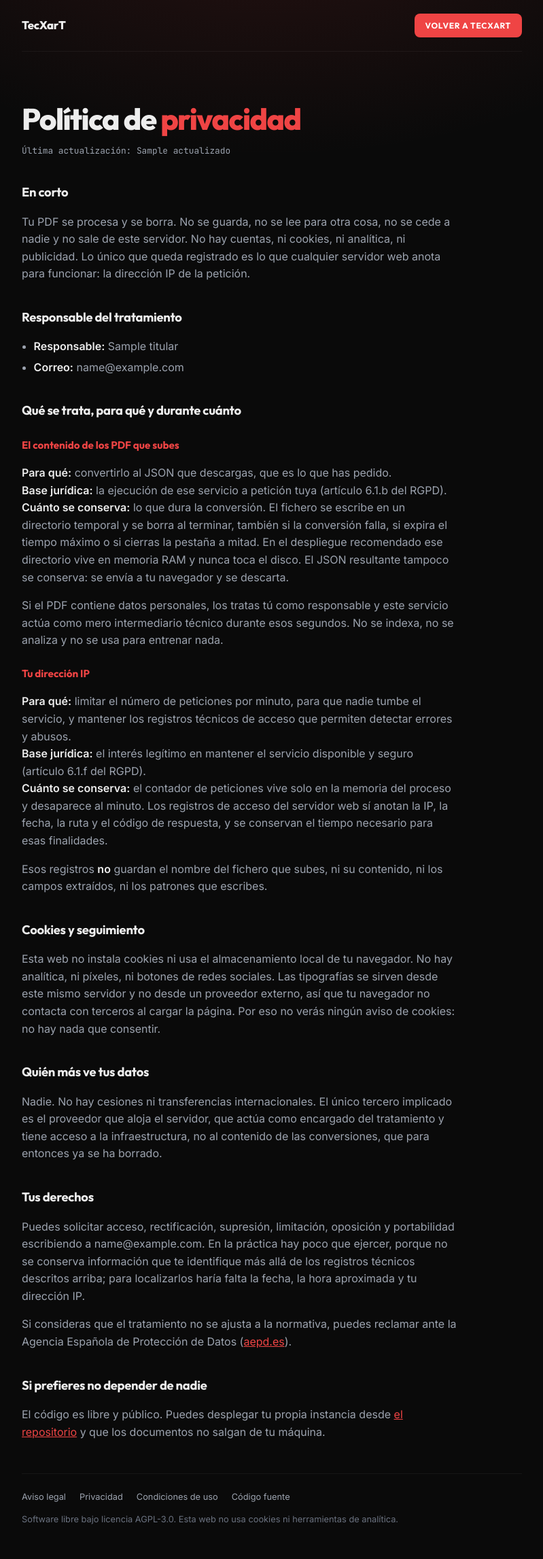
After one commit to tecxion/pdf-a-json, a Python web app: template pdf2json/templates/legal_privacidad.html in a window 1280 px wide. The commit adds this page. Shown: the whole page at 68% size, without its empty margins (240-1039 px from the left). Run offline with Jinja, Linux system fonts and the light colour scheme; the template is opened without the code that fills it: most values are stand-ins (such as "Sample title", 1, 10 or a date in 2020).

Commit message:
feat: barra superior, pie con legales y tres páginas de condiciones
Cabecera con la marca y vuelta a tecxart.es, y pie con aviso legal, privacidad,
condiciones de uso y el repositorio. Las cinco páginas comparten base.html en
vez de repetir cada una su propio head y body.

Las legales identifican al titular como TecXarT con tecxart@gmail.com, por
decisión del titular; ambos valores se pueden cambiar por entorno para quien
aloje su propia instancia. Sin NIF ni domicilio: el artículo 10 de la LSSI los
pide para un prestador establecido en España, queda advertido.

Las condiciones leen los límites reales de la configuración, así que no pueden
contradecir al servicio.

El test del pool esperaba a que los procesos murieran con un solo join, y el
hilo de gestión del executor compite por recogerlos: fallaba una de cada tres
ejecuciones. Ahora sondea hasta un límite.

Co-Authored-By: Claude Opus 5 <noreply@anthropic.com>

```diff
--- a/pdf2json/static/app.css
+++ b/pdf2json/static/app.css
@@ -44,7 +44,7 @@
 
 body {
   margin: 0;
-  padding: 4rem 1.5rem 5rem;
+  padding: 0 1.5rem 3rem;
   font-family: var(--font-sans);
   font-size: 1rem;
   line-height: 1.6;
@@ -63,7 +63,134 @@ body {
 main {
   max-width: 46rem;
   margin: 0 auto;
+  padding-top: 3.5rem;
 }
+
+/* --- barra superior ------------------------------------------------------ */
+
+.barra {
+  display: flex;
+  align-items: center;
+  justify-content: space-between;
+  gap: 1rem;
+  max-width: 46rem;
+  margin: 0 auto;
+  padding: 1.25rem 0;
+  border-bottom: 1px solid var(--border);
+}
+
+.marca {
+  color: var(--foreground);
+  font-family: var(--font-display);
+  font-size: 1.05rem;
+  font-weight: 800;
+  letter-spacing: -0.02em;
+  text-decoration: none;
+}
+
+.volver {
+  padding: 0.5rem 1rem;
+  border-radius: 8px;
+  background: var(--accent);
+  color: #fff;
+  font-family: var(--font-display);
+  font-size: 0.75rem;
+  font-weight: 700;
+  letter-spacing: 0.06em;
+  text-transform: uppercase;
+  text-decoration: none;
+  white-space: nowrap;
+  transition: var(--transition);
+}
+
+.volver:hover {
+  background: var(--accent-hover);
+}
+
+/* --- pie ----------------------------------------------------------------- */
+
+.pie {
+  max-width: 46rem;
+  margin: 3rem auto 0;
+  padding-top: 1.5rem;
+  border-top: 1px solid var(--border);
+  color: var(--text-dark);
+  font-size: 0.8rem;
+}
+
+.pie-enlaces {
+  display: flex;
+  flex-wrap: wrap;
+  gap: 0.5rem 1.25rem;
+  margin-bottom: 0.75rem;
+}
+
+.pie-enlaces a {
+  color: var(--text-muted);
+  text-decoration: none;
+  transition: var(--transition);
+}
+
+.pie-enlaces a:hover {
+  color: var(--accent);
+}
+
+.pie p {
+  margin: 0;
+  max-width: 42rem;
+}
+
+/* --- páginas legales ------------------------------------------------------ */
+
+.legal {
+  max-width: 40rem;
+}
+
+.legal h1 {
+  font-size: clamp(2rem, 5vw, 2.75rem);
+}
+
+.legal h2 {
+  margin: 2.25rem 0 0.5rem;
+  color: var(--foreground);
+  font-family: var(--font-display);
+  font-size: 1.15rem;
+  font-weight: 700;
+  letter-spacing: -0.015em;
+}
+
+.legal h3 {
+  margin: 1.5rem 0 0.4rem;
+  color: var(--accent);
+  font-family: var(--font-display);
+  font-size: 0.95rem;
+  font-weight: 700;
+}
+
+.legal p,
+.legal li {
+  color: var(--text-muted);
+}
+
+.legal ul {
+  padding-left: 1.1rem;
+}
+
+.legal li {
+  margin-bottom: 0.3rem;
+}
+
+.legal strong {
+  color: var(--foreground);
+  font-weight: 600;
+}
+
+.actualizado {
+  color: var(--text-dark);
+  font-family: var(--font-mono);
+  font-size: 0.8rem;
+}
+
 
 /* --- cabecera ------------------------------------------------------------ */
 
@@ -407,12 +534,18 @@ a {
 
 @media (max-width: 40rem) {
   body {
-    padding: 2.5rem 1rem 3rem;
+    padding: 0 1rem 2rem;
   }
   /* Nombre y tipo en una línea; el patrón, que es lo largo, en la siguiente
      con el botón de quitar al lado. */
   .rule {
     grid-template-columns: 1fr auto;
+  }
+  .barra {
+    padding: 1rem 0;
+  }
+  main {
+    padding-top: 2.5rem;
   }
   form {
     padding: 1.25rem;
--- /dev/null
+++ b/pdf2json/templates/base.html
@@ -0,0 +1,31 @@
+<!doctype html>
+<html lang="es">
+  <head>
+    <meta charset="utf-8" />
+    <meta name="viewport" content="width=device-width, initial-scale=1" />
+    <title>{% block titulo %}pdf2json{% endblock %}</title>
+    <link rel="stylesheet" href="/static/app.css" />
+    {% block scripts %}{% endblock %}
+  </head>
+  <body>
+    <header class="barra">
+      <a class="marca" href="/">TecXarT</a>
+      <a class="volver" href="https://www.tecxart.es">Volver a tecxart</a>
+    </header>
+
+    <main>{% block contenido %}{% endblock %}</main>
+
+    <footer class="pie">
+      <nav class="pie-enlaces" aria-label="Enlaces legales">
+        <a href="/legal/aviso-legal">Aviso legal</a>
+        <a href="/legal/privacidad">Privacidad</a>
+        <a href="/legal/condiciones">Condiciones de uso</a>
+        <a href="https://github.com/tecxion/pdf-a-json">Código fuente</a>
+      </nav>
+      <p>
+        Software libre bajo licencia AGPL-3.0. Esta web no usa cookies ni
+        herramientas de analítica.
+      </p>
+    </footer>
+  </body>
+</html>
--- /dev/null
+++ b/pdf2json/templates/legal_privacidad.html
@@ -0,0 +1,99 @@
+{% extends "base.html" %}
+{% block titulo %}Política de privacidad — pdf2json{% endblock %}
+{% block contenido %}
+<article class="legal">
+  <h1>Política de <em>privacidad</em></h1>
+  <p class="actualizado">Última actualización: {{ actualizado }}</p>
+
+  <h2>En corto</h2>
+  <p>
+    Tu PDF se procesa y se borra. No se guarda, no se lee para otra cosa, no se
+    cede a nadie y no sale de este servidor. No hay cuentas, ni cookies, ni
+    analítica, ni publicidad. Lo único que queda registrado es lo que cualquier
+    servidor web anota para funcionar: la dirección IP de la petición.
+  </p>
+
+  <h2>Responsable del tratamiento</h2>
+  <ul>
+    <li><strong>Responsable:</strong> {{ titular.nombre }}</li>
+    <li><strong>Correo:</strong> {{ titular.email }}</li>
+  </ul>
+
+  <h2>Qué se trata, para qué y durante cuánto</h2>
+
+  <h3>El contenido de los PDF que subes</h3>
+  <p>
+    <strong>Para qué:</strong> convertirlo al JSON que descargas, que es lo que
+    has pedido.<br />
+    <strong>Base jurídica:</strong> la ejecución de ese servicio a petición tuya
+    (artículo 6.1.b del RGPD).<br />
+    <strong>Cuánto se conserva:</strong> lo que dura la conversión. El fichero se
+    escribe en un directorio temporal y se borra al terminar, también si la
+    conversión falla, si expira el tiempo máximo o si cierras la pestaña a mitad.
+    En el despliegue recomendado ese directorio vive en memoria RAM y nunca toca
+    el disco. El JSON resultante tampoco se conserva: se envía a tu navegador y
+    se descarta.
+  </p>
+  <p>
+    Si el PDF contiene datos personales, los tratas tú como responsable y este
+    servicio actúa como mero intermediario técnico durante esos segundos. No se
+    indexa, no se analiza y no se usa para entrenar nada.
+  </p>
+
+  <h3>Tu dirección IP</h3>
+  <p>
+    <strong>Para qué:</strong> limitar el número de peticiones por minuto, para
+    que nadie tumbe el servicio, y mantener los registros técnicos de acceso que
+    permiten detectar errores y abusos.<br />
+    <strong>Base jurídica:</strong> el interés legítimo en mantener el servicio
+    disponible y seguro (artículo 6.1.f del RGPD).<br />
+    <strong>Cuánto se conserva:</strong> el contador de peticiones vive solo en
+    la memoria del proceso y desaparece al minuto. Los registros de acceso del
+    servidor web sí anotan la IP, la fecha, la ruta y el código de respuesta, y
+    se conservan el tiempo necesario para esas finalidades.
+  </p>
+  <p>
+    Esos registros <strong>no</strong> guardan el nombre del fichero que subes,
+    ni su contenido, ni los campos extraídos, ni los patrones que escribes.
+  </p>
+
+  <h2>Cookies y seguimiento</h2>
+  <p>
+    Esta web no instala cookies ni usa el almacenamiento local de tu navegador.
+    No hay analítica, ni píxeles, ni botones de redes sociales. Las tipografías
+    se sirven desde este mismo servidor y no desde un proveedor externo, así que
+    tu navegador no contacta con terceros al cargar la página. Por eso no verás
+    ningún aviso de cookies: no hay nada que consentir.
+  </p>
+
+  <h2>Quién más ve tus datos</h2>
+  <p>
+    Nadie. No hay cesiones ni transferencias internacionales. El único tercero
+    implicado es el proveedor que aloja el servidor, que actúa como encargado del
+    tratamiento y tiene acceso a la infraestructura, no al contenido de las
+    conversiones, que para entonces ya se ha borrado.
+  </p>
+
+  <h2>Tus derechos</h2>
+  <p>
+    Puedes solicitar acceso, rectificación, supresión, limitación, oposición y
+    portabilidad escribiendo a
+    {{ titular.email }}. En la práctica hay poco que
+    ejercer, porque no se conserva información que te identifique más allá de los
+    registros técnicos descritos arriba; para localizarlos haría falta la fecha,
+    la hora aproximada y tu dirección IP.
+  </p>
+  <p>
+    Si consideras que el tratamiento no se ajusta a la normativa, puedes
+    reclamar ante la Agencia Española de Protección de Datos
+    (<a href="https://www.aepd.es">aepd.es</a>).
+  </p>
+
+  <h2>Si prefieres no depender de nadie</h2>
+  <p>
+    El código es libre y público. Puedes desplegar tu propia instancia desde
+    <a href="https://github.com/tecxion/pdf-a-json">el repositorio</a> y que los
+    documentos no salgan de tu máquina.
+  </p>
+</article>
+{% endblock %}
```
Also changed, not shown: pdf2json/app.py (+37 -0 lines), pdf2json/templates/error.html (+7 -16 lines), pdf2json/templates/index.html (+11 -23 lines), pdf2json/templates/legal_aviso.html (added, +61 -0 lines), pdf2json/templates/legal_condiciones.html (added, +72 -0 lines), tests/test_app.py (+59 -1 lines), 1 other file.
